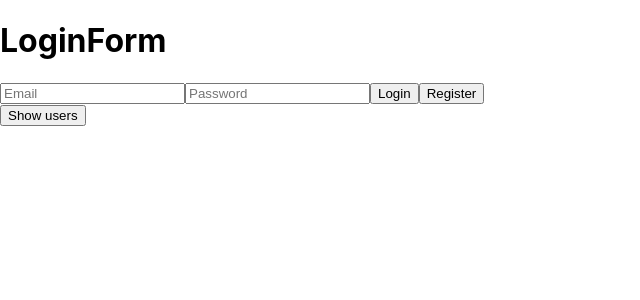
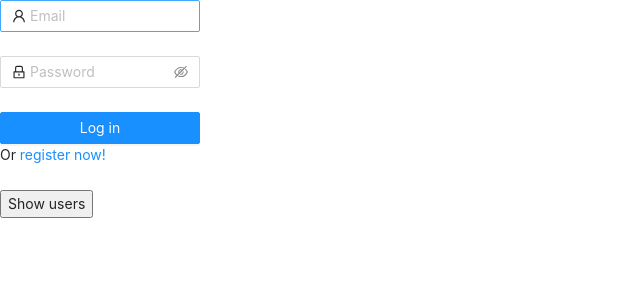
Before and after one commit to kulakoff/net-tools-client-ts, a React (Create React App) app: page / in a window 1280 px wide. Shown: the top 300 px of the page, without its empty margins (0-640 px from the left). Built offline with nearby package versions, Linux system fonts and the light colour scheme.

Commit message:
small refactorindm add ui libriary

```diff
--- a/package.json
+++ b/package.json
@@ -3,6 +3,10 @@
   "version": "0.1.0",
   "private": true,
   "dependencies": {
+    "@emotion/react": "^11.9.0",
+    "@emotion/styled": "^11.8.1",
+    "@mui/icons-material": "^5.6.2",
+    "@mui/material": "^5.6.2",
     "@testing-library/jest-dom": "^5.16.4",
     "@testing-library/react": "^12.1.4",
     "@testing-library/user-event": "^13.5.0",
@@ -11,6 +15,7 @@
     "@types/node": "^16.11.26",
     "@types/react": "^17.0.44",
     "@types/react-dom": "^17.0.15",
+    "antd": "^4.19.5",
     "axios": "^0.26.1",
     "mobx": "^6.5.0",
     "mobx-react-lite": "^3.3.0",
--- a/src/components/LoginForm.tsx
+++ b/src/components/LoginForm/LoginForm.tsx
@@ -1,6 +1,6 @@
 import { observer } from "mobx-react-lite";
 import React, { FC, useContext, useState } from "react";
-import { Context } from "../index";
+import { Context } from "./../../index";
 
 const LoginForm: FC = () => {
   const [email, setEmail] = useState<string>("");
--- /dev/null
+++ b/src/components/LoginForm/LoginForm_.tsx
@@ -0,0 +1,62 @@
+import { observer } from "mobx-react-lite";
+import React, { FC, useContext, useState } from "react";
+import "antd/dist/antd.css";
+import "./index.css";
+import { Form, Input, Button, Checkbox } from "antd";
+import { UserOutlined, LockOutlined } from "@ant-design/icons";
+
+const Demo = () => {
+  const [email, setEmail] = useState<string>("");
+  const onFinish = (values: any) => {
+    console.log("Success:", values);
+  };
+
+  const onFinishFailed = (errorInfo: any) => {
+    console.log("Failed:", errorInfo);
+  };
+
+  return (
+    <Form
+      className="login-form"
+      name="basic"
+      labelCol={{ span: 8 }}
+      wrapperCol={{ span: 16 }}
+      initialValues={{ remember: true }}
+      onFinish={onFinish}
+      onFinishFailed={onFinishFailed}
+      autoComplete="off"
+    >
+      <Form.Item
+        // label="Email"
+        name="username"
+        rules={[{ required: true, message: "Please input your email!" }]}
+      >
+        <Input
+          prefix={<UserOutlined className="site-form-item-icon" />}
+          placeholder="Email"
+        />
+      </Form.Item>
+
+      <Form.Item
+        // label="Password"
+        name="password"
+        rules={[{ required: true, message: "Please input your password!" }]}
+      >
+        <Input.Password
+          prefix={<LockOutlined className="site-form-item-icon" />}
+          type="password"
+          placeholder="Password"
+        />
+      </Form.Item>
+
+      <Form.Item>
+        <Button type="primary" htmlType="submit" className="login-form-button">
+          Log in
+        </Button>
+        Or <a href="">register now!</a>
+      </Form.Item>
+    </Form>
+  );
+};
+
+export default Demo;
--- /dev/null
+++ b/src/components/LoginForm/index.css
@@ -0,0 +1,12 @@
+.login-form {
+    max-width: 300px;
+  }
+  .login-form-forgot {
+    float: right;
+  }
+  .ant-col-rtl .login-form-forgot {
+    float: left;
+  }
+  .login-form-button {
+    width: 100%;
+  }
--- /dev/null
+++ b/src/components/LoginForm/index.ts
@@ -0,0 +1 @@
+export { default } from "./LoginForm_"
```
Also changed, not shown: 2 other files (tests, documents, lock files or other folders).
